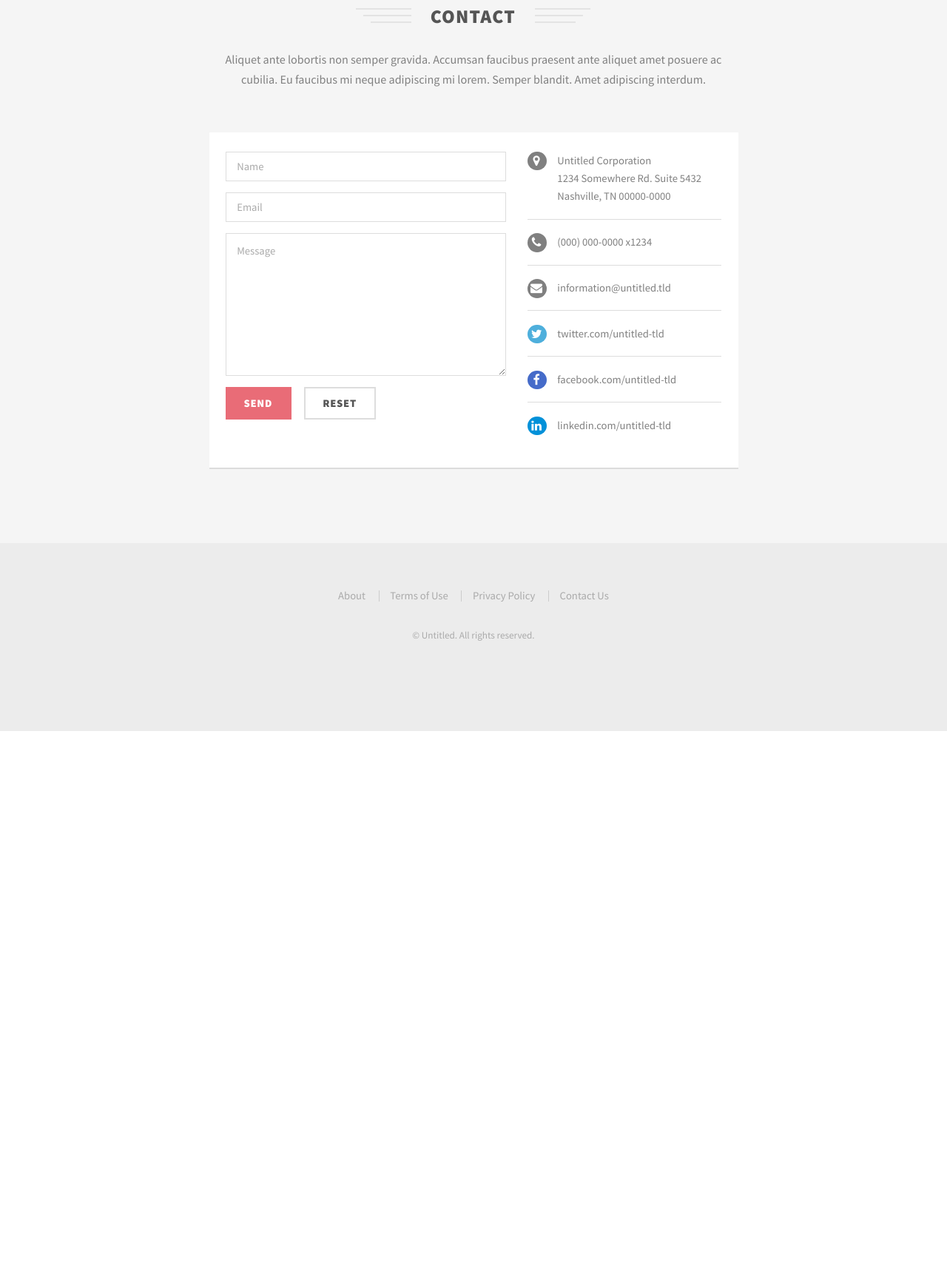
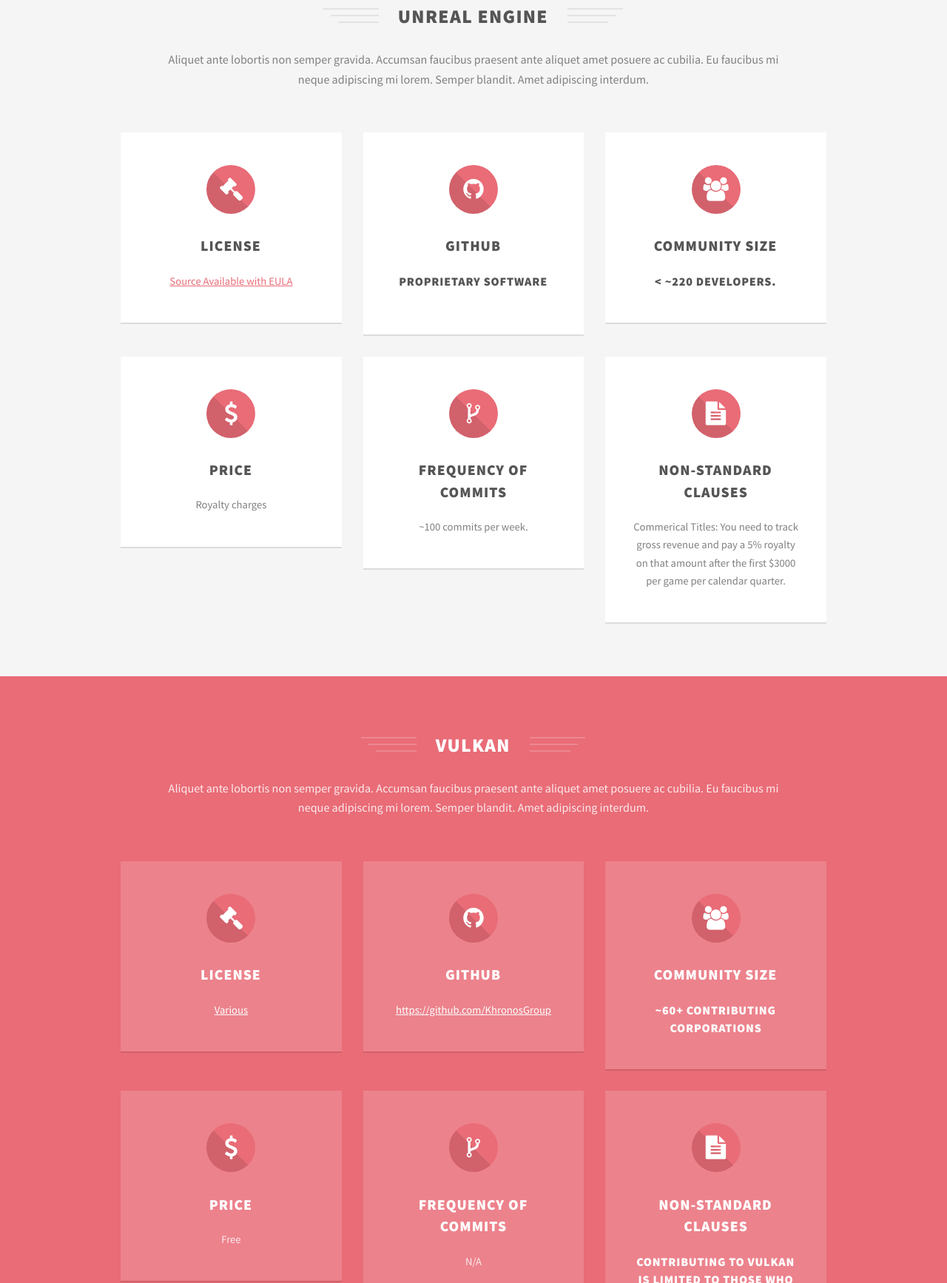
Before and after one commit to Nolski/IGDA-FOSS-Games-Website, a plain HTML site: page index.html in a window 1280 px wide. Shown: the part 4440-6174 px from the top of the page at 74% size. Before the commit the page ends 5428 px from the top, so only its background shows below. Drawn offline with Linux system fonts and the light colour scheme.

Commit message:
Added rest of softwares

```diff
--- a/index.html
+++ b/index.html
@@ -32,6 +32,10 @@
                                 <ul>
                                     <li><a href="#lumberyard">Amazon Lumberyard</a></li>
                                     <li><a href="#osvr">OSVR</a></li>
+                                    <li><a href="#steamvr">Steam VR</a></li>
+                                    <li><a href="#unity">Unity 3D</a></li>
+                                    <li><a href="#unreal">Unreal Engine</a></li>
+                                    <li><a href="#vulkan">Vulkan</a></li>
                                 </ul>
                             </li>
                             <li><a href="#contact">Contact Us</a></li>
@@ -273,6 +277,117 @@
                     </section>
                 </div>
 
+            <!-- Five-->
+                <div id="unreal" class="wrapper style1">
+                    <section class="container">
+                        <header class="major">
+                            <h2>Unreal Engine</h2>
+                            <p>Aliquet ante lobortis non semper gravida. Accumsan faucibus praesent ante aliquet amet posuere ac cubilia. Eu faucibus mi neque adipiscing mi lorem. Semper blandit. Amet adipiscing interdum.</p>
+                        </header>
+                        <div class="row uniform">
+                            <div class="4u 12u(narrower)">
+                                <section class="box special">
+                                    <i class="icon major fa-gavel"></i>
+                                    <h3>License</h3>
+                                    <a href=""><p>Source Available with EULA</p></a>
+                                </section>
+                            </div>
+                            <div class="4u 12u(narrower)">
+                                <section class="box special">
+                                    <i class="icon major fa-github"></i>
+                                    <h3>Github</h3>
+                                    <h4>Proprietary Software<h4>
+                                </section>
+                            </div>
+                            <div class="4u 12u(narrower)">
+                                <section class="box special">
+                                    <i class="icon major fa-users"></i>
+                                    <h3>Community Size</h3>
+                                    <h4>&lt; ~220 developers.</h4>
+                                </section>
+                            </div>
+                        </div>
+                        <div class="row uniform">
+                            <div class="4u 12u(narrower)">
+                                <section class="box special">
+                                    <i class="icon major fa-usd"></i>
+                                    <h3>Price</h3>
+                                    <p>Royalty charges</p>
+                                </section>
+                            </div>
+                            <div class="4u 12u(narrower)">
+                                <section class="box special">
+                                    <i class="icon major fa-code-fork"></i>
+                                    <h3>Frequency of Commits</h3>
+                                    <p>~100 commits per week.</p>
+                                </section>
+                            </div>
+                            <div class="4u 12u(narrower)">
+                                <section class="box special">
+                                    <i class="icon major fa-file-text"></i>
+                                    <h3>Non-standard Clauses</h3>
+                                    <p>Commerical Titles: You need to track gross revenue and pay a 5% royalty on that amount after the first $3000 per game per calendar quarter.</p>
+                                </section>
+                            </div>
+                        </div>
+                    </section>
+                </div>
+
+            <!-- Six-->
+                <div id="vulkan" class="wrapper style2">
+                    <section class="container">
+                        <header class="major">
+                            <h2>Vulkan</h2>
+                            <p>Aliquet ante lobortis non semper gravida. Accumsan faucibus praesent ante aliquet amet posuere ac cubilia. Eu faucibus mi neque adipiscing mi lorem. Semper blandit. Amet adipiscing interdum.</p>
+                        </header>
+                        <div class="row uniform">
+                            <div class="4u 12u(narrower)">
+                                <section class="box special">
+                                    <i class="icon major fa-gavel"></i>
+                                    <h3>License</h3>
+                                    <a href=""><p>Various</p></a>
+                                </section>
+                            </div>
+                            <div class="4u 12u(narrower)">
+                                <section class="box special">
+                                    <i class="icon major fa-github"></i>
+                                    <h3>Github</h3>
+                                    <a href="https://github.com/KhronosGroup"><p>https://github.com/KhronosGroup</p></a>
+                                </section>
+                            </div>
+                            <div class="4u 12u(narrower)">
+                                <section class="box special">
+                                    <i class="icon major fa-users"></i>
+                                    <h3>Community Size</h3>
+                                    <h4>~60+ contributing corporations</h4>
+                                </section>
+                            </div>
+                        </div>
+                        <div class="row uniform">
+                            <div class="4u 12u(narrower)">
+                                <section class="box special">
+                                    <i class="icon major fa-usd"></i>
+                                    <h3>Price</h3>
+                                    <p>Free</p>
+                                </section>
+                            </div>
+                            <div class="4u 12u(narrower)">
+                                <section class="box special">
+                                    <i class="icon major fa-code-fork"></i>
+                                    <h3>Frequency of Commits</h3>
+                                    <p>N/A</p>
+                                </section>
+                            </div>
+                            <div class="4u 12u(narrower)">
+                                <section class="box special">
+                                    <i class="icon major fa-file-text"></i>
+                                    <h3>Non-standard Clauses</h3>
+                                    <h4>Contributing to Vulkan is limited to those who are registered contributing members of the Khronos Group.</h4>
+                                </section>
+                            </div>
+                        </div>
+                    </section>
+                </div>
 
             <!-- Contact-->
                 <div id="contact" class="wrapper style1">
@@ -283,60 +398,13 @@
                         </header>
                         <div class="box">
                             <div class="row uniform">
-                                <div class="7u 12u(narrower)">
-                                    <form method="post" action="#">
-                                        <div class="row uniform 50%">
-                                            <div class="12u">
-                                                <input type="text" name="name" id="name" placeholder="Name" />
-                                            </div>
-                                        </div>
-                                        <div class="row uniform 50%">
-                                            <div class="12u">
-                                                <input type="email" name="email" id="email" placeholder="Email" />
-                                            </div>
-                                        </div>
-                                        <div class="row uniform 50%">
-                                            <div class="12u">
-                                                <textarea name="message" id="message" placeholder="Message" rows="7"></textarea>
-                                            </div>
-                                        </div>
-                                        <div class="row uniform 50%">
-                                            <div class="12u">
-                                                <ul class="actions">
-                                                    <li><input type="submit" value="Send" /></li>
-                                                    <li><input type="reset" class="alt" value="Reset" /></li>
-                                                </ul>
-                                            </div>
-                                        </div>
-                                    </form>
-                                </div>
-                                <div class="5u 12u(narrower)">
+                                <div class="12u 12u(narrower)">
                                     <ul class="labeled-icons">
                                         <li>
                                             <h3 class="icon fa-map-marker"><span class="label">Address</span></h3>
                                             Untitled Corporation<br />
                                             1234 Somewhere Rd. Suite 5432<br />
                                             Nashville, TN 00000-0000
-                                        </li>
-                                        <li>
-                                            <h3 class="icon fa-phone"><span class="label">Phone</span></h3>
-                                            (000) 000-0000 x1234
-                                        </li>
-                                        <li>
-                                            <h3 class="icon fa-envelope"><span class="label">Email</span></h3>
-                                            <a href="#">information@untitled.tld</a>
-                                        </li>
-                                        <li>
-                                            <h3 class="icon fa-twitter"><span class="label">Twitter</span></h3>
-                                            <a href="#">twitter.com/untitled-tld</a>
-                                        </li>
-                                        <li>
-                                            <h3 class="icon fa-facebook"><span class="label">Facebook</span></h3>
-                                            <a href="#">facebook.com/untitled-tld</a>
-                                        </li>
-                                        <li>
-                                            <h3 class="icon fa-linkedin"><span class="label">LinkedIn</span></h3>
-                                            <a href="#">linkedin.com/untitled-tld</a>
                                         </li>
                                     </ul>
                                 </div>
@@ -349,12 +417,10 @@
                 <footer id="footer">
                     <ul class="menu">
                         <li><a href="#">About</a></li>
-                        <li><a href="#">Terms of Use</a></li>
-                        <li><a href="#">Privacy Policy</a></li>
                         <li><a href="#">Contact Us</a></li>
                     </ul>
                     <div class="copyright">
-                        &copy; Untitled. All rights reserved.
+                        &copy; <a href="https://github.com/Nolski/IGDA-FOSS-Games-Website/blob/master/LICENSE">Licensed Under the GPLv3.</a>
                     </div>
                 </footer>
 
```
